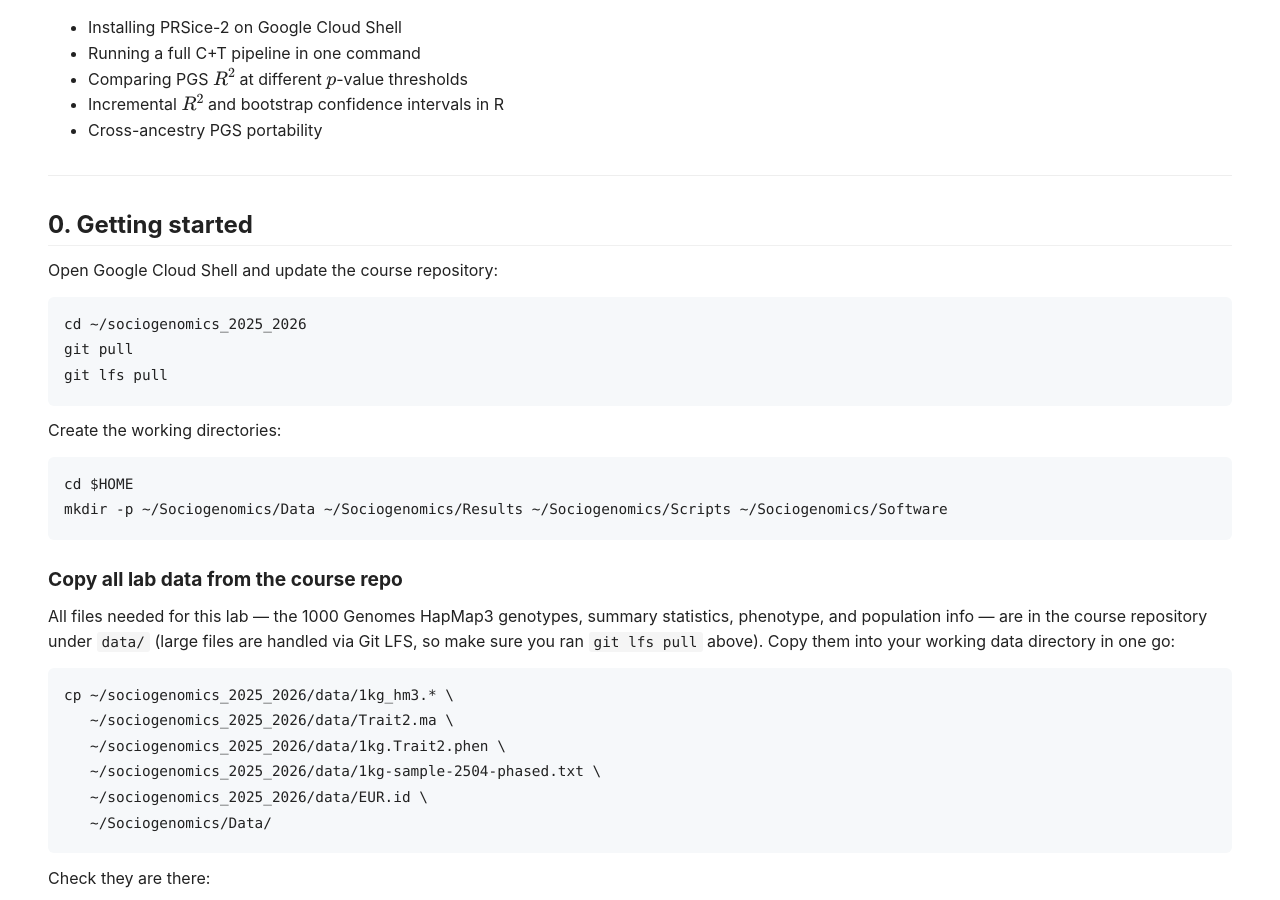
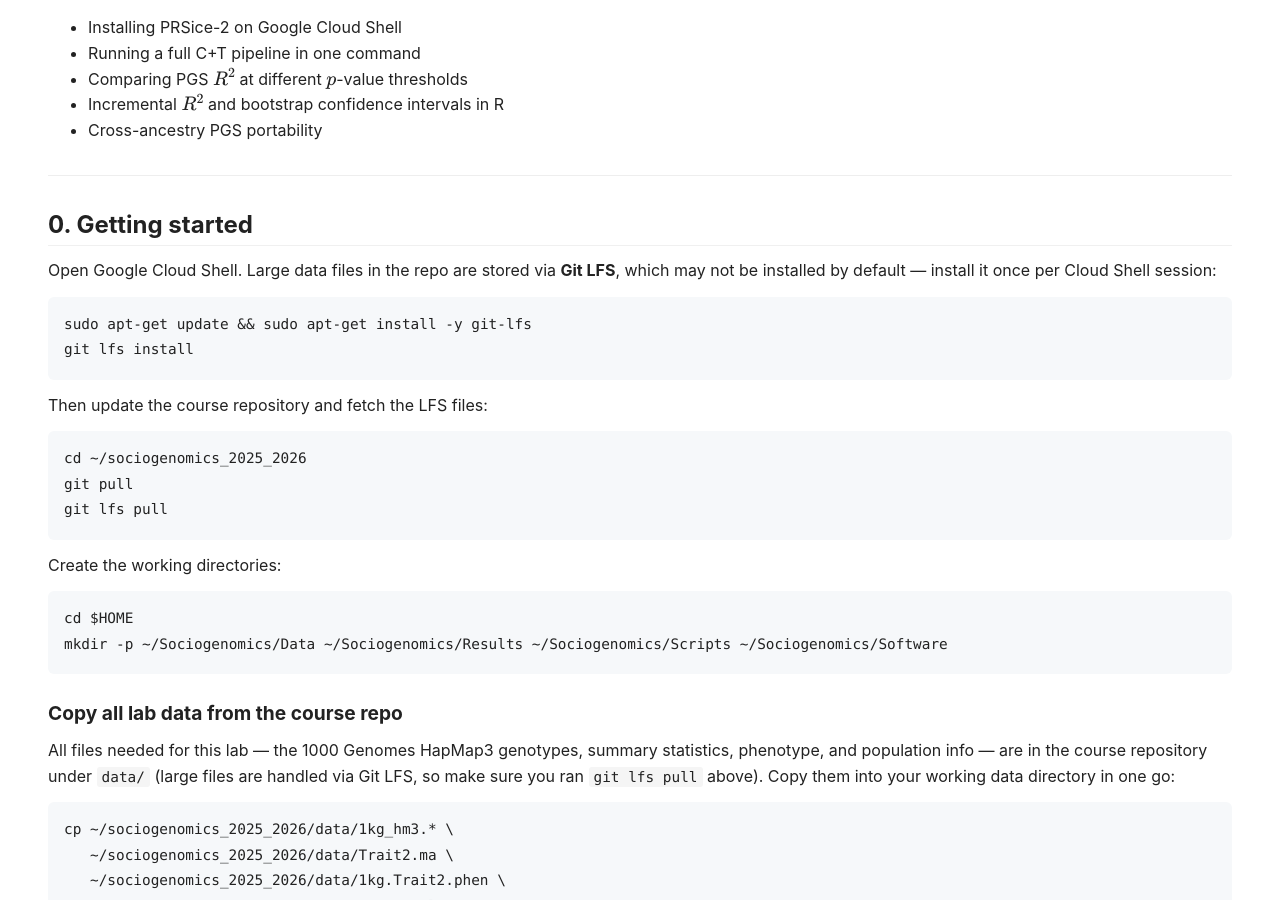
Before and after one commit to nicolabarban/sociogenomics_2025_2026, a Jekyll site: the page built from labs/week6/lab6.md, in a window 1280 px wide and 900 px high, scrolled down 417 px. Built offline with Jekyll 4.4.1, drawn with Linux system fonts in a browser that asks for light colours; our own code applies the rules of GitHub Pages for plain Markdown files.

Commit message:
docs: add git-lfs install step to lab6 setup

````diff
--- a/labs/week6/lab6.md
+++ b/labs/week6/lab6.md
@@ -20,7 +20,14 @@ The lab covers:
 
 ## 0. Getting started
 
-Open Google Cloud Shell and update the course repository:
+Open Google Cloud Shell. Large data files in the repo are stored via **Git LFS**, which may not be installed by default — install it once per Cloud Shell session:
+
+```bash
+sudo apt-get update && sudo apt-get install -y git-lfs
+git lfs install
+```
+
+Then update the course repository and fetch the LFS files:
 
 ```bash
 cd ~/sociogenomics_2025_2026
````
